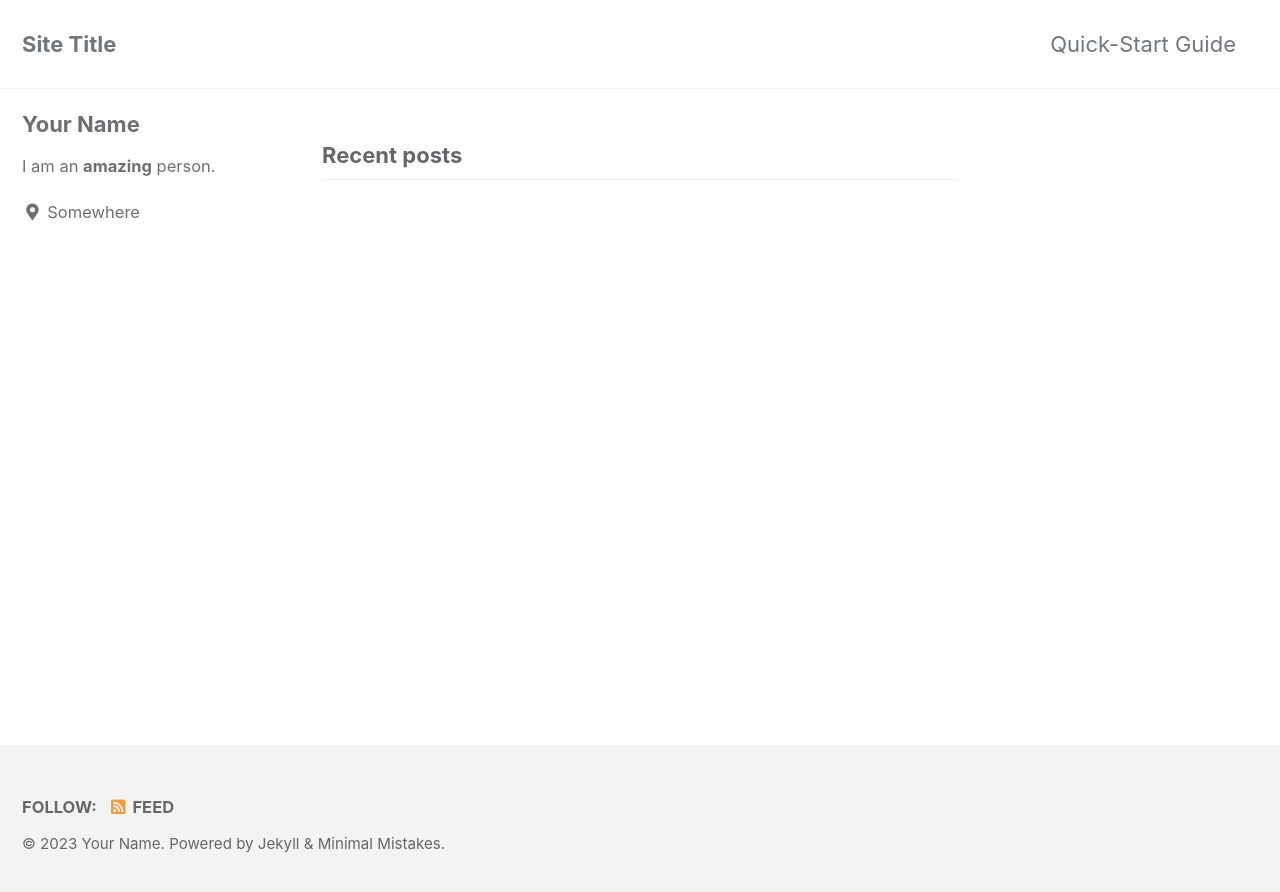
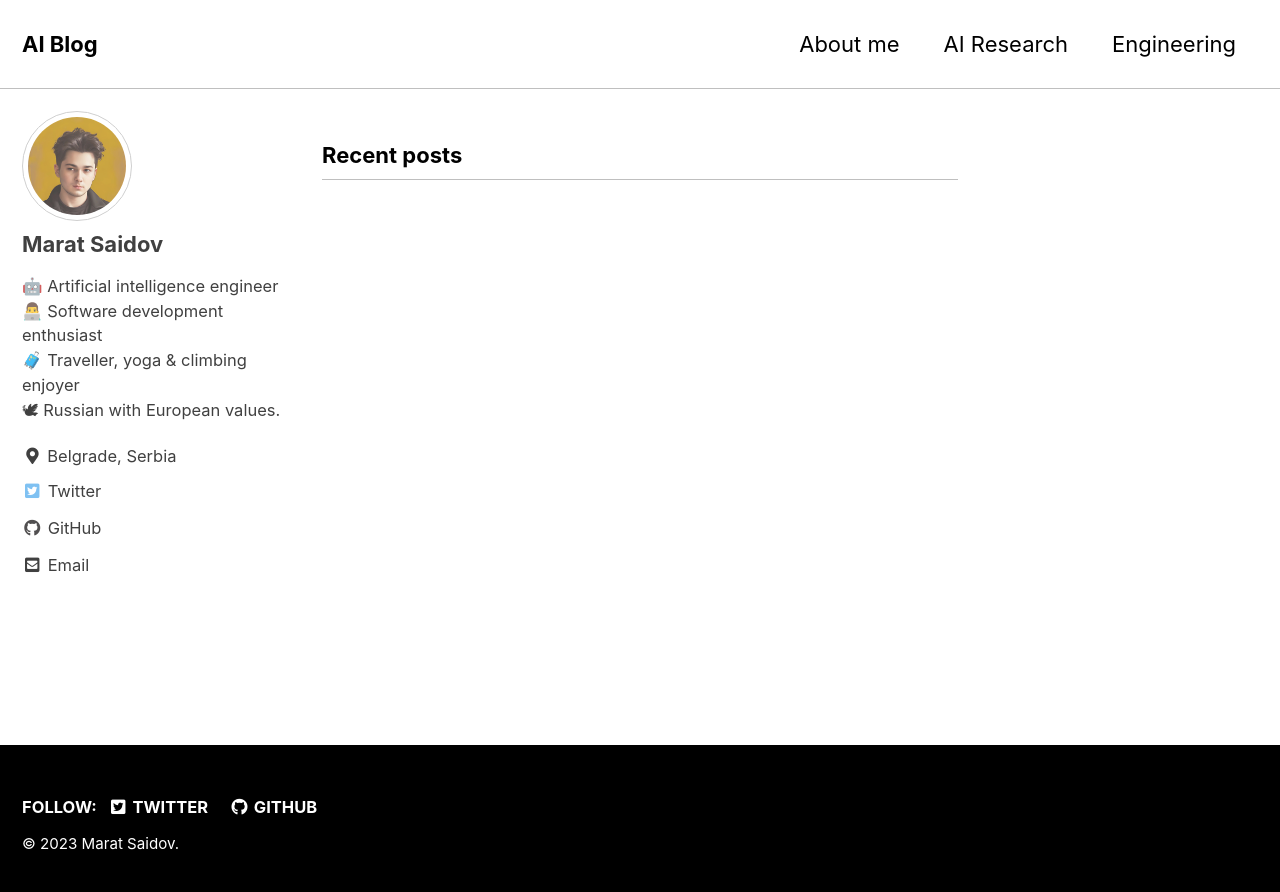
Before and after one commit to martysai/maratsaidov.github.io, a Jekyll site: the page built from index.html, in a window 1280 px wide. Shown: the top 892 px of the page. Built offline with Jekyll 4.4.1, drawn with Linux system fonts in a browser that asks for light colours; cached includes are drawn as plain includes; the list of posts is cut into pages by our own code.

Commit message:
save a temporary state

```diff
--- a/Gemfile
+++ b/Gemfile
@@ -1,2 +1,4 @@
 source "https://rubygems.org"
-gemspec
+
+gem "minimal-mistakes-jekyll"
+# gemspec
--- a/_config.yml
+++ b/_config.yml
@@ -10,20 +10,20 @@
 # Review documentation to determine if you should use `theme` or `remote_theme`
 # https://mmistakes.github.io/minimal-mistakes/docs/quick-start-guide/#installing-the-theme
 
-# theme                  : "minimal-mistakes-jekyll"
+theme                  : "minimal-mistakes-jekyll"
 # remote_theme           : "mmistakes/minimal-mistakes"
-minimal_mistakes_skin    : "default" # "air", "aqua", "contrast", "dark", "dirt", "neon", "mint", "plum", "sunrise"
+minimal_mistakes_skin    : "contrast" # "air", "aqua", "contrast", "dark", "dirt", "neon", "mint", "plum", "sunrise"
 
 # Site Settings
 locale                   : "en-US"
-title                    : "Site Title"
+title                    : "AI Blog"
 title_separator          : "-"
 subtitle                 : # site tagline that appears below site title in masthead
-name                     : "Your Name"
-description              : "An amazing website."
-url                      : # the base hostname & protocol for your site e.g. "https://mmistakes.github.io"
+name                     : "Marat Saidov"
+description              : "AI Engineer"
+url                      : "https://msaidov.com" # the base hostname & protocol for your site e.g. "https://mmistakes.github.io"
 baseurl                  : # the subpath of your site, e.g. "/blog"
-repository               : # GitHub username/repo-name e.g. "mmistakes/minimal-mistakes"
+repository               : "maratsaidov/maratsaidov.github.io" # GitHub username/repo-name e.g. "mmistakes/minimal-mistakes"
 teaser                   : # path of fallback teaser image, e.g. "/assets/images/500x300.png"
 logo                     : # path of logo image to display in the masthead, e.g. "/assets/images/88x88.png"
 masthead_title           : # overrides the website title displayed in the masthead, use " " for no title
@@ -58,7 +58,7 @@ reCaptcha:
   secret                 :
 atom_feed:
   path                   : # blank (default) uses feed.xml
-  hide                   : # true, false (default)
+  hide                   : true # true, false (default)
 search                   : # true, false (default)
 search_full_content      : # true, false (default)
 search_provider          : # lunr (default), algolia, google
@@ -81,7 +81,7 @@ baidu_site_verification  :
 
 # Social Sharing
 twitter:
-  username               :
+  username               : m_saidow
 facebook:
   username               :
   app_id                 :
@@ -104,29 +104,33 @@ analytics:
 
 # Site Author
 author:
-  name             : "Your Name"
-  avatar           : # path of avatar image, e.g. "/assets/images/bio-photo.jpg"
-  bio              : "I am an **amazing** person."
-  location         : "Somewhere"
-  email            :
+  name             : "Marat Saidov"
+  avatar           : "/assets/images/profile.jpg" # path of avatar image, e.g. "/assets/images/bio-photo.jpg"
+  bio              : >
+    🤖 Artificial intelligence engineer <br>
+    👨‍💻 Software development enthusiast <br>
+    🧳 Traveller, yoga & climbing enjoyer <br>
+    🕊 Russian with European values.
+  location         : "Belgrade, Serbia"
+  email            : "marat.a.saidov@gmail.com"
   links:
     - label: "Email"
       icon: "fas fa-fw fa-envelope-square"
-      # url: "mailto:your.name@email.com"
+      # url: "mailto:marat.a.saidov@gmail.com"
     - label: "Website"
       icon: "fas fa-fw fa-link"
-      # url: "https://your-website.com"
+      # url: "https://msaidov.com"
     - label: "Twitter"
       icon: "fab fa-fw fa-twitter-square"
-      # url: "https://twitter.com/"
-    - label: "Facebook"
-      icon: "fab fa-fw fa-facebook-square"
+      url: "https://twitter.com/m_saidow"
+    # - label: "Facebook"
+    #   icon: "fab fa-fw fa-facebook-square"
       # url: "https://facebook.com/"
     - label: "GitHub"
       icon: "fab fa-fw fa-github"
-      # url: "https://github.com/"
-    - label: "Instagram"
-      icon: "fab fa-fw fa-instagram"
+      url: "https://github.com/maratsaidov"
+    # - label: "Instagram"
+    #   icon: "fab fa-fw fa-instagram"
       # url: "https://instagram.com/"
 
 # Site Footer
@@ -134,13 +138,13 @@ footer:
   links:
     - label: "Twitter"
       icon: "fab fa-fw fa-twitter-square"
-      # url:
+      url: "https://twitter.com/m_saidow"
     - label: "Facebook"
       icon: "fab fa-fw fa-facebook-square"
       # url:
     - label: "GitHub"
       icon: "fab fa-fw fa-github"
-      # url:
+      url: "https://github.com/maratsaidov"
     - label: "GitLab"
       icon: "fab fa-fw fa-gitlab"
       # url:
--- a/_includes/footer.html
+++ b/_includes/footer.html
@@ -18,4 +18,5 @@
   </ul>
 </div>
 
-<div class="page__footer-copyright">&copy; {{ site.time | date: '%Y' }} {{ site.name | default: site.title }}. {{ site.data.ui-text[site.locale].powered_by | default: "Powered by" }} <a href="https://jekyllrb.com" rel="nofollow">Jekyll</a> &amp; <a href="https://mademistakes.com/work/minimal-mistakes-jekyll-theme/" rel="nofollow">Minimal Mistakes</a>.</div>
+<!-- <div class="page__footer-copyright">&copy; {{ site.time | date: '%Y' }} {{ site.name | default: site.title }}. {{ site.data.ui-text[site.locale].powered_by | default: "Powered by" }} <a href="https://jekyllrb.com" rel="nofollow">Jekyll</a> &amp; <a href="https://mademistakes.com/work/minimal-mistakes-jekyll-theme/" rel="nofollow">Minimal Mistakes</a>.</div> -->
+<div class="page__footer-copyright">&copy; {{ site.time | date: '%Y' }} {{ site.name | default: site.title }}.</div>
```
Also changed, not shown: _data/navigation.yml (+10 -10 lines), _posts/asian-journey-overview.md (added, +1 -0 lines), assets/images/old_favicon.ico (added), assets/images/profile.jpg (added).
